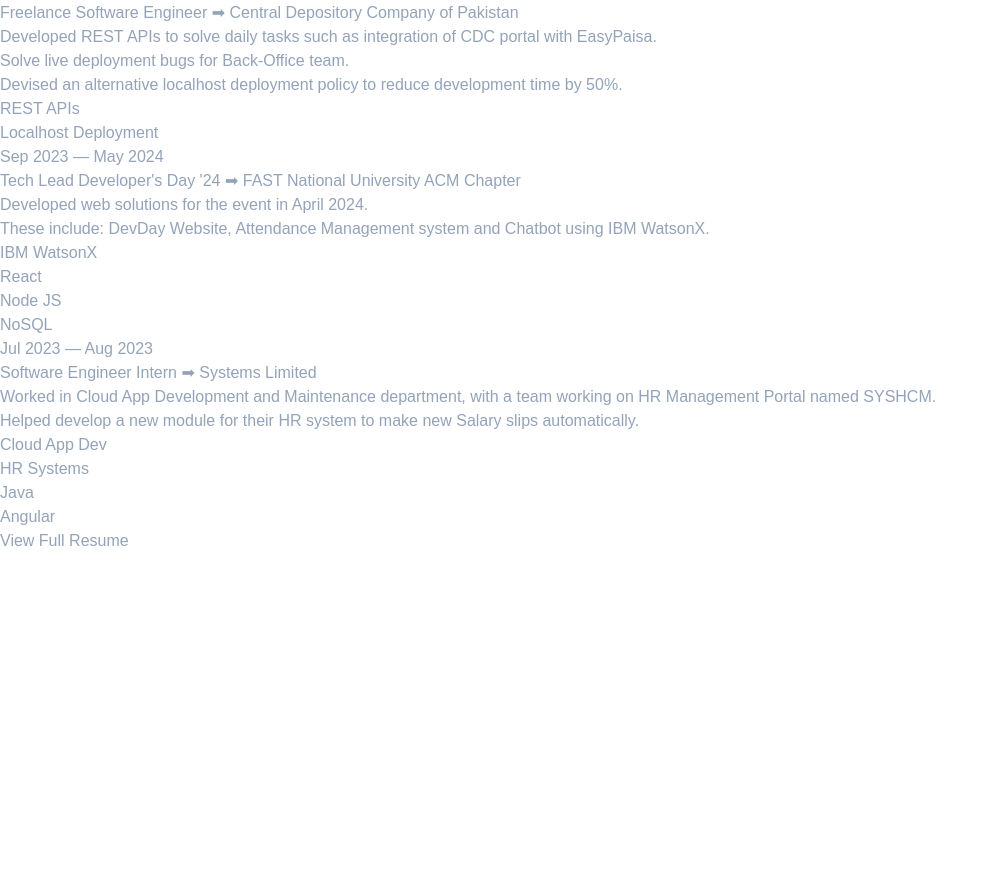
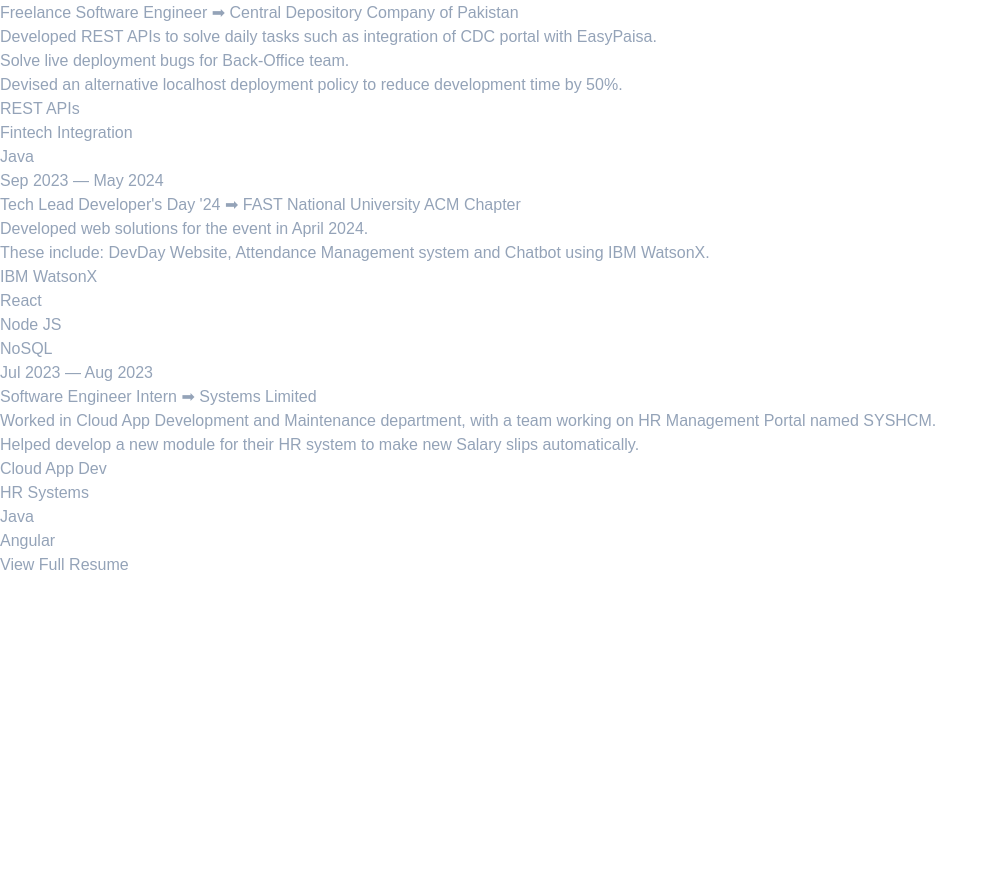
Before and after one commit to hatifmujahid/Personal-Portfolio, a React (Vite) app: page / in a window 1280 px wide. Shown: the part 5940-6811 px from the top of the page, without its empty margins (0-994 px from the left). Built offline with nearby package versions, Linux system fonts and the light colour scheme.

Commit message:
Update experience.jsx

```diff
--- a/src/components/experience.jsx
+++ b/src/components/experience.jsx
@@ -110,7 +110,12 @@
                 </li>
                 <li class="mr-1.5 mt-2">
                   <div class="flex items-center rounded-full bg-teal-400/10 px-3 py-1 text-xs font-medium leading-5 text-blue-300 ">
-                    Localhost Deployment
+                    Fintech Integration
+                  </div>
+                </li>
+                <li class="mr-1.5 mt-2">
+                  <div class="flex items-center rounded-full bg-teal-400/10 px-3 py-1 text-xs font-medium leading-5 text-blue-300 ">
+                    Java
                   </div>
                 </li>
                 {/* Add other relevant technologies if known, e.g., Java/Python, SQL, etc. */}
```
